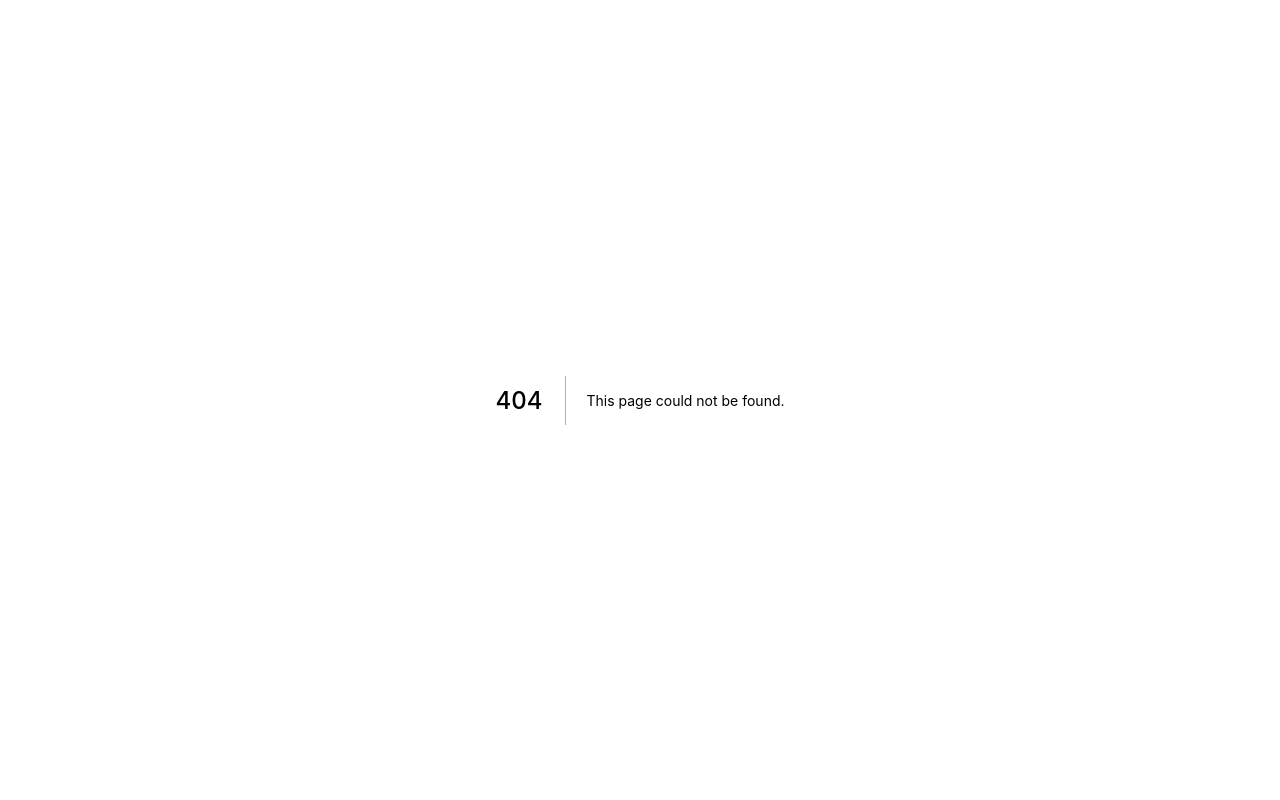
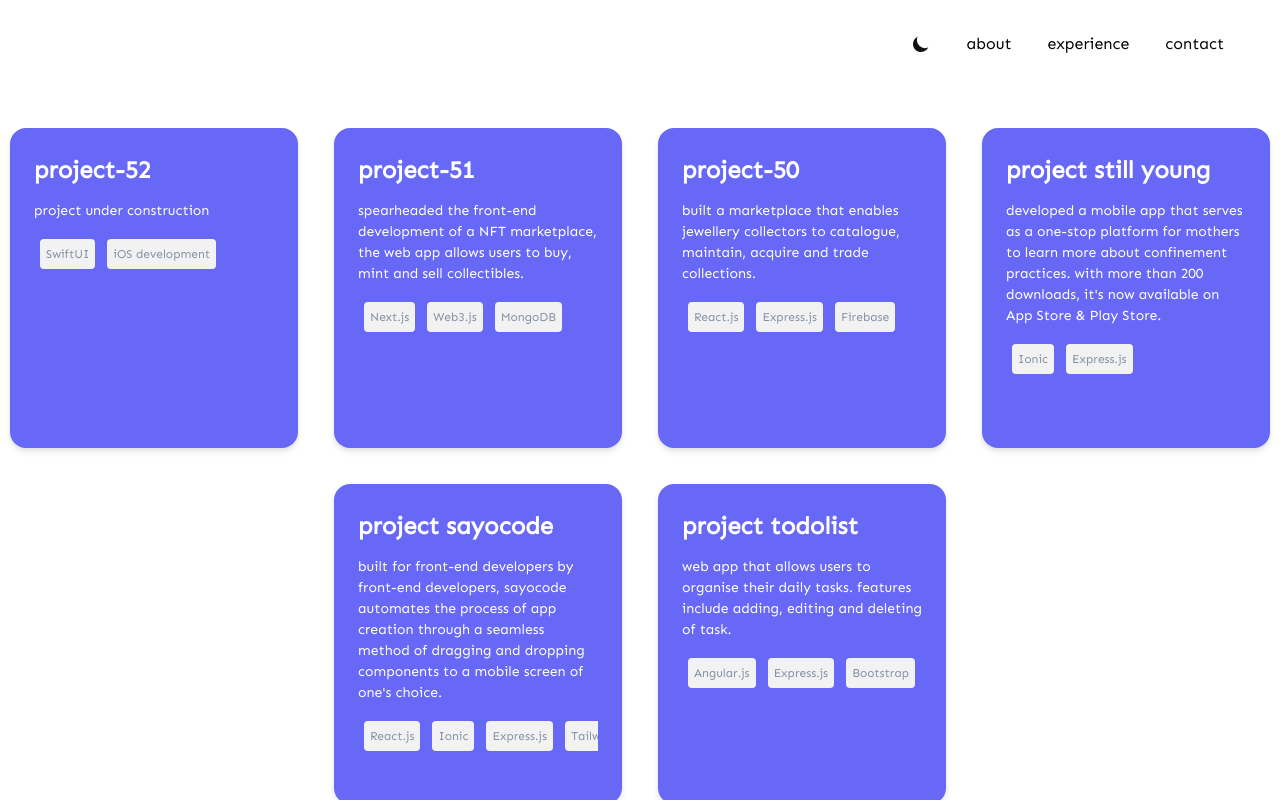
Before and after one commit to joshuadavidang/joshua-david-legacy, a Next.js app: page /experience in a window 1280 px wide. Before the commit this address had no page. Built offline with nearby package versions, Linux system fonts and the light colour scheme.

Commit message:
fix ui bugs, scroll issues

```diff
--- a/components/Landing.jsx
+++ b/components/Landing.jsx
@@ -1,9 +1,17 @@
 import Image from "next/image";
 import Post from "../shared/Container";
 import Coding from "../public/assets/images/Coding.svg";
-import CodingII from "../public/assets/images/CodingII.svg";
+import Coding_II from "../public/assets/images/Coding_II.svg";
+import Coding_III from "../public/assets/images/Coding_III.svg";
 import { FaGithub } from "react-icons/fa";
 import { FaLinkedin } from "react-icons/fa";
+import { FaJsSquare } from "react-icons/fa";
+import { FaReact } from "react-icons/fa";
+import { FaNode } from "react-icons/fa";
+import { FaPython } from "react-icons/fa";
+import { FaSwift } from "react-icons/fa";
+import { TbBrandNextjs } from "react-icons/tb";
+import { SiMysql } from "react-icons/si";
 import Link from "next/link";
 
 export default function Landing(props) {
@@ -22,7 +30,7 @@ export default function Landing(props) {
             <p className="break-words">Singapore Management University</p>
           </div>
 
-          <div className="flex flex-row gap-1.5 pt-3">
+          <div className="flex flex-row gap-0.5 pt-3">
             <span className="hover:bg-lightGray dark:hover:bg-gray p-2 rounded cursor-pointer">
               <Link href="https://github.com/joshuadavidang">
                 <a target="_blank">
@@ -42,7 +50,7 @@ export default function Landing(props) {
         </div>
 
         <span className="hidden md:block">
-          <Image src={CodingII} alt="coding" width="350" />
+          <Image src={Coding_II} alt="coding_II" width="350" />
         </span>
       </Post>
 
@@ -58,19 +66,45 @@ export default function Landing(props) {
 
           <div className="flex flex-col gap-4 pt-3 md:w-5/6 w-full leading-loose text-md">
             <p>
-              passionate about building tech for public good, my interest lies
-              in the field of software engineering and artificial intelligence.
-              as a highly self-motivated individual, {"i'm"} constantly on the
-              lookout for opportunities to develop my skill sets.
+              {"i'm"} passionate about building tech for public good, my
+              interest lies in the field of software engineering and artificial
+              intelligence. as a highly self-motivated individual, {"i'm"}{" "}
+              constantly on the lookout for opportunities to develop my skill
+              sets.
             </p>
 
             <p>
-              outside of work, I enjoy going for walks and runs around the city. {"i'm"} also a huge fan of coffee, I look forward to connecting
+              outside of work, I enjoy going for walks and runs around the city.{" "}
+              {"i'm"} also a huge fan of coffee, I look forward to connecting
               with you.
             </p>
           </div>
         </div>
       </Post>
+
+      <Post className="md:p-0 pt-12">
+        <div className="flex flex-col">
+          <div className="text-blue1 md:text-4xl font-sen tracking-tight text-2xl">
+            i'm comfortable with...
+          </div>
+
+          <div className="flex flex-row flex-wrap gap-6 pt-6">
+            <FaJsSquare size={35} />
+            <FaPython size={35} />
+            <FaReact size={35} />
+            <TbBrandNextjs size={35} />
+            <FaNode size={35} />
+            <SiMysql size={35} />
+            <FaSwift size={35} />
+          </div>
+        </div>
+
+        <span className="hidden md:block">
+          <Image src={Coding_III} alt="coding" width="350" />
+        </span>
+      </Post>
+
+      <footer className="md:p-0 pt-16"></footer>
     </div>
   );
 }
--- a/components/MobileNavBar.jsx
+++ b/components/MobileNavBar.jsx
@@ -13,7 +13,7 @@ export default function MobileNavBar() {
 
   return (
     <>
-      <div className="flex flex-row justify-between items-center pl-6">
+      <div className="bg-white dark:bg-black flex flex-row justify-between items-center pl-6 w-screen">
         <div className="text-black dark:text-white md:text-3xl text-lg font-sen tracking-tight">
           <Link href="/">joshuadavid</Link>
         </div>
--- a/components/NavBar.jsx
+++ b/components/NavBar.jsx
@@ -5,28 +5,30 @@ export default function NavBar() {
   return (
     <>
       <div
-        className="flex md:justify-end md:flex-row md:gap-7 md:pr-12 md:p-6 w-screen md:items-center
+        className="bg-white dark:bg-black flex md:justify-end md:flex-row md:gap-5 md:pr-12 md:p-6 w-screen md:items-center
         flex-col items-end p-1.5 pr-6"
       >
+        <span className="hidden md:block hover:bg-lightGray dark:hover:bg-gray p-2 rounded cursor-pointer">
+          <DarkMode />
+        </span>
+
         <Link href="/">
           <span className="hover:bg-lightGray dark:hover:bg-gray p-2 rounded cursor-pointer">
             <p>about</p>
           </span>
         </Link>
-        <Link href="/projects">
+
+        <Link href="/experience">
           <span className="hover:bg-lightGray dark:hover:bg-gray p-2 rounded cursor-pointer">
-            <p>projects</p>
-          </span>
-        </Link>
-        <Link href="/contacts">
-          <span className="hover:bg-lightGray dark:hover:bg-gray p-2 rounded cursor-pointer">
-            <p>contacts</p>
+            <p>experience</p>
           </span>
         </Link>
 
-        <span className="hidden md:block hover:bg-lightGray dark:hover:bg-gray p-2 rounded cursor-pointer">
-          <DarkMode />
-        </span>
+        <Link href="/contact">
+          <span className="hover:bg-lightGray dark:hover:bg-gray p-2 rounded cursor-pointer">
+            <p>contact</p>
+          </span>
+        </Link>
       </div>
     </>
   );
--- a/pages/contacts.js
+++ b/pages/contact.js
@@ -7,7 +7,7 @@ import Link from "next/link";
 import MobileNavBar from "../components/MobileNavBar";
 import Head from "next/head";
 
-export default function Contacts() {
+export default function Contact() {
   return (
     <>
       <Head>
@@ -17,15 +17,15 @@ export default function Contacts() {
       </Head>
 
       <div className="relative bg-white dark:bg-black">
-        <nav className="fixed hidden md:block">
+        <nav className="fixed hidden md:block z-50">
           <NavBar />
         </nav>
 
-        <nav className="md:hidden block">
+        <nav className="fixed md:hidden block z-50">
           <MobileNavBar />
         </nav>
 
-        <main className="flex md:flex-row flex-col md:gap-32 items-center md:justify-center md:p-0 pt-32 h-screen text-center">
+        <main className="flex md:flex-row flex-col md:gap-32 items-center md:justify-center md:p-0 pt-48 h-screen text-center">
           <div className="md:w-3/12 w-8/12">
             <Image src={Coffee} alt="coffee" layout="responsive" />
           </div>
@@ -41,7 +41,7 @@ export default function Contacts() {
               </a>
             </p>
 
-            <div className="flex flex-row justify-center gap-1.5">
+            <div className="flex flex-row justify-center gap-0.5">
               <span className="hover:bg-lightGray dark:hover:bg-gray p-2 rounded cursor-pointer">
                 <Link href="https://github.com/joshuadavidang">
                   <a target="_blank">
--- a/pages/projects.js
+++ b/pages/experience.js
@@ -1,4 +1,3 @@
-import { useState } from "react";
 import MobileNavBar from "../components/MobileNavBar";
 import NavBar from "../components/NavBar";
 import Card from "../shared/Card/Card";
@@ -8,7 +7,7 @@ import Chip from "../shared/Chip";
 import { pastProjects } from "../data/pastProjects";
 import Head from "next/head";
 
-export default function Projects() {
+export default function Experience() {
   return (
     <>
       <Head>
@@ -18,18 +17,20 @@ export default function Projects() {
       </Head>
 
       <div className="relative bg-white dark:bg-black">
-        <nav className="fixed hidden md:block">
+        <nav className="fixed hidden md:block z-50">
           <NavBar />
         </nav>
 
-        <nav className="md:hidden block">
+        <nav className="fixed md:hidden block z-50">
           <MobileNavBar />
         </nav>
 
-        <main className="flex flex-col gap-12 justify-center items-center md:h-screen md:flex-row md:flex-wrap md:pt-32 p-6 overflow-scroll">
+        <main className="flex flex-col gap-9 justify-center items-center md:h-screen md:flex-row md:flex-wrap pt-32 overflow-scroll">
           {pastProjects.map((project, index) => (
             <Card key={index}>
-              <CardHeader>{project.name}</CardHeader>
+              <CardHeader>
+                {project.name} {project.icon}{" "}
+              </CardHeader>
               <p className="text-sm text-white dark:text-black">
                 {project.description}
               </p>
@@ -40,6 +41,8 @@ export default function Projects() {
           ))}
         </main>
       </div>
+
+      <footer className="bg-white dark:bg-black md:p-0 pt-12"></footer>
     </>
   );
 }
--- a/pages/index.js
+++ b/pages/index.js
@@ -13,11 +13,11 @@ export default function Home() {
       </Head>
 
       <div className="relative bg-white dark:bg-black">
-        <nav className="fixed hidden md:block">
+        <nav className="fixed hidden md:block z-50">
           <NavBar />
         </nav>
 
-        <nav className="md:hidden block">
+        <nav className="fixed md:hidden block z-50">
           <MobileNavBar />
         </nav>
 
--- a/shared/Card/Card.jsx
+++ b/shared/Card/Card.jsx
@@ -3,7 +3,7 @@ export default function Card(props) {
 
   return (
     <>
-      <div className="p-6 w-80 h-80 bg-blue1 dark:bg-white rounded-2xl shadow-md cursor-pointer overflow-scroll">
+      <div className="p-6 w-72 h-80 bg-blue1 dark:bg-white rounded-2xl drop-shadow-md cursor-pointer">
         {children}
       </div>
     </>
--- a/shared/Container/index.js
+++ b/shared/Container/index.js
@@ -3,7 +3,7 @@ export default function Post(props) {
   return (
     <>
       <div
-        className={`flex flex-row justify-center items-center gap-48 ${className}`}
+        className={`flex flex-row md:justify-center items-center gap-48 ${className}`}
       >
         {children}
       </div>
```
Also changed, not shown: public/assets/images/Coding_II.svg (renamed from public/assets/images/CodingII.svg), public/assets/images/Coding_III.svg (added).
